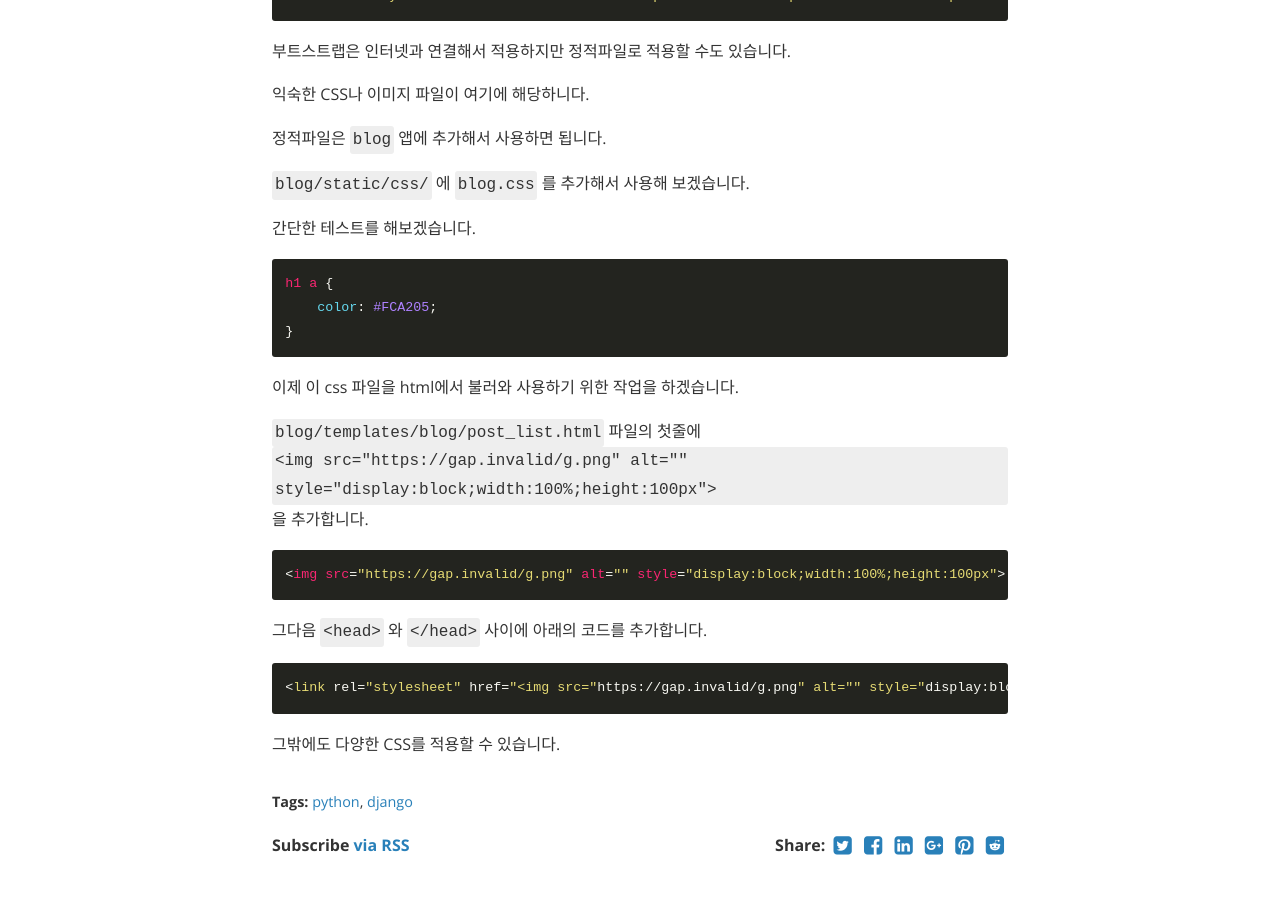
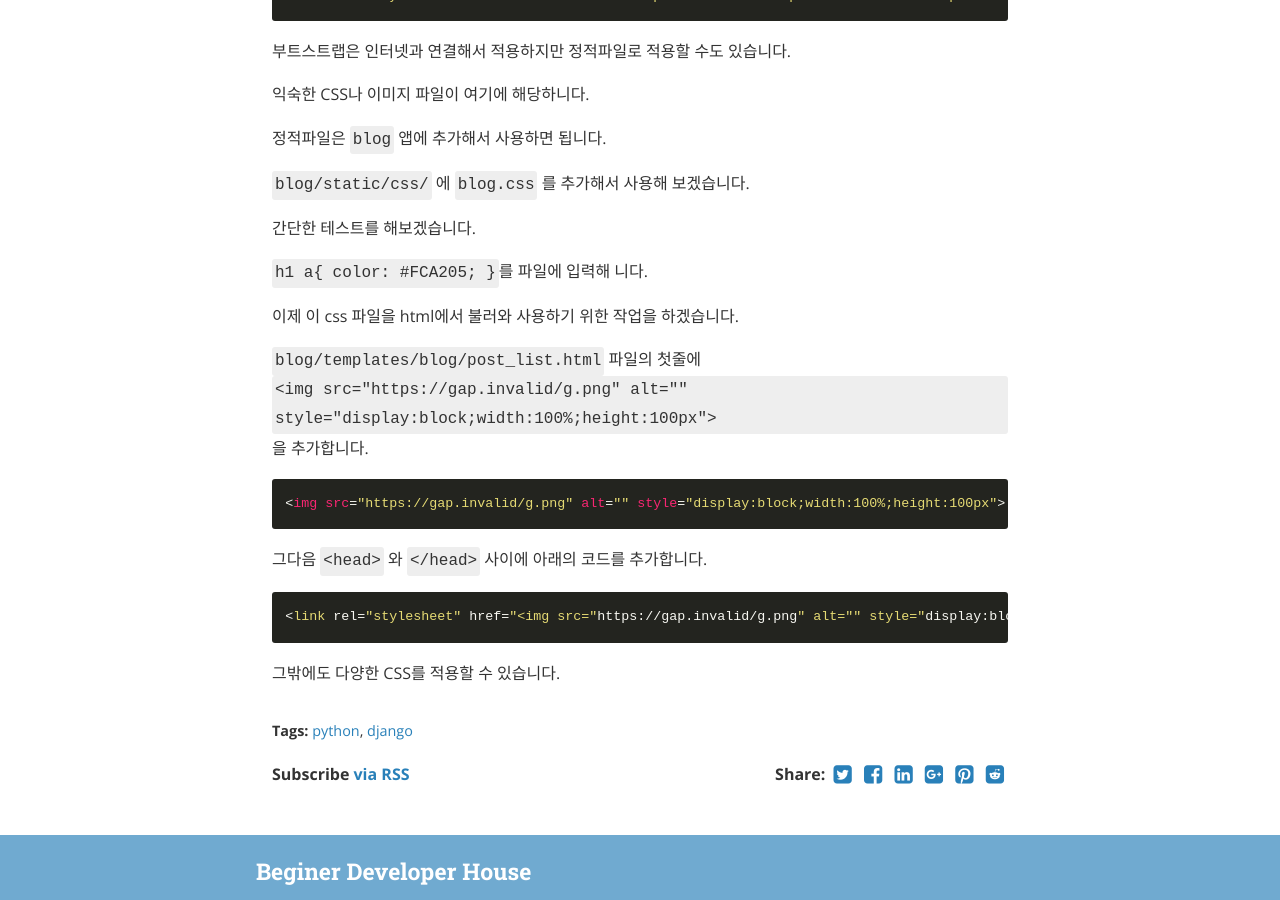
Before and after one commit to sangmunjeong/sangmunjeong.github.io, a Jekyll site: the page built from _posts/2019-06-19-python_djangostart10.markdown, in a window 1280 px wide and 900 px high, scrolled down 656 px. Built offline with Jekyll 4.4.1, drawn with Linux system fonts in a browser that asks for light colours; nearby versions of some CDN libraries.

Commit message:
Update 2019-06-19-python_djangostart10.markdown

```diff
--- a/_posts/2019-06-19-python_djangostart10.markdown
+++ b/_posts/2019-06-19-python_djangostart10.markdown
@@ -35,11 +35,7 @@ tags: python django
 
 간단한 테스트를 해보겠습니다.
 
-~~~
-h1 a {
-    color: #FCA205;
-}
-~~~
+`h1 a{ color: #FCA205; }`를 파일에 입력해 니다.
 
 이제 이 css 파일을 html에서 불러와 사용하기 위한 작업을 하겠습니다.
 
```
